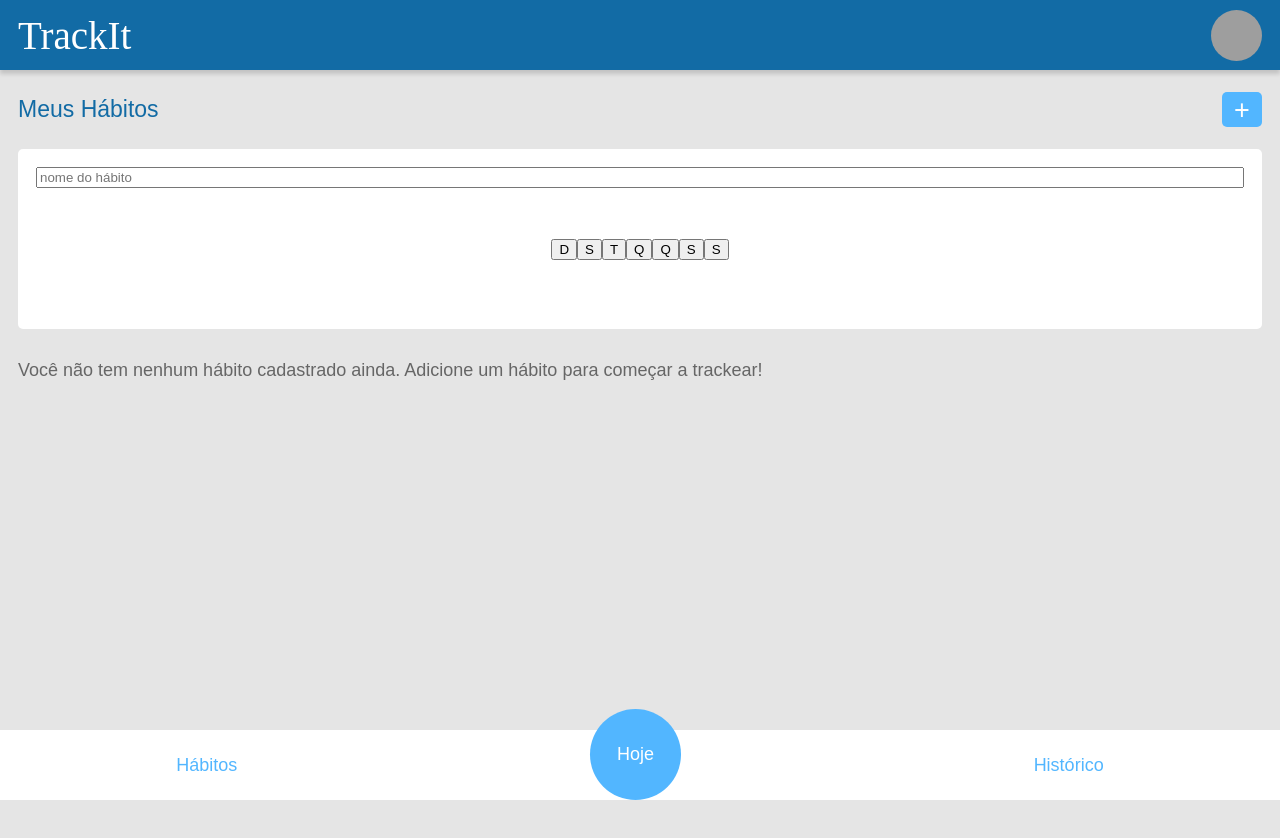
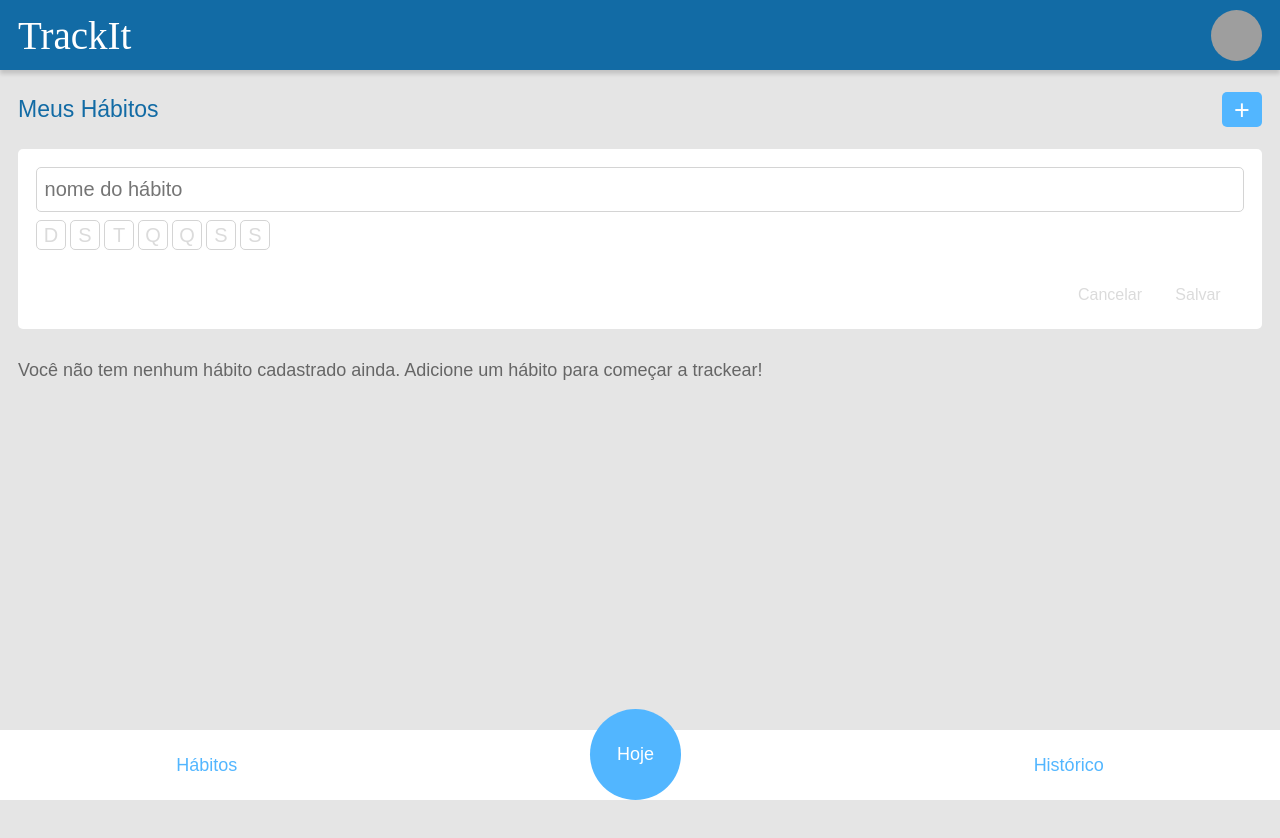
Before and after one commit to teles-tarcisio/Projeto10_TrackIt, a React (Create React App) app: page /habitos in a window 1280 px wide. Shown: the top 838 px of the page. Built offline with nearby package versions, Linux system fonts and the light colour scheme; grey boxes are pictures that could not be loaded.

Commit message:
feat: continuing layout '/habitos' (wip)

```diff
--- a/src/components/Habits/Habits_styles.js
+++ b/src/components/Habits/Habits_styles.js
@@ -105,7 +105,7 @@ const SCRoundProgressBar = styled.div`
   }
 `;
 
-const SCNewHabit = styled.form`
+const SCNewHabitCard = styled.div`
   height: 180px;
   margin: 0 auto 30px auto;
   padding: 18px;
@@ -115,11 +115,41 @@ const SCNewHabit = styled.form`
   border-radius: 5px;
 `;
 
-const SCWeekdayButtons = styled.div`
-  display: flex;
-  margin: auto;
-
-
+const SCHabitName = styled.input`
+  width: 100%;
+  height: 45px;
+  border: 1px solid #D4D4D4;
+  border-radius: 5px;
+  font-size: 20px;
+  line-height: 25px;
+  color: #DBDBDB;
 `;
 
-export { SCHeader, SCFooter, SCRoundProgressBar, SCHabitsList, SCMainContainer, SCHabitsTopBar,SCSimpleButton, SCNewHabit, SCWeekdayButtons };
+const SCWeekButtons = styled.div`
+  display: flex;
+  margin: 8px auto 30px 0;
+`;
+
+const SCWeekdayButton = styled.button`
+  width: 30px;
+  height: 30px;
+  border: 1px solid #D4D4D4;
+  border-radius: 5px;
+  margin-right: 4px;
+  background-color: #FFFFFF;
+  font-size: 20px;
+  line-height: 25px;
+  color: #DBDBDB;
+`;
+
+const SCActionButtons = styled.div`
+  margin-left: auto;
+  & button {
+    width: 84px;
+    border: none;
+    font-size: 16px;
+    line-height: 20px;
+  }
+`;
+
+export { SCHeader, SCFooter, SCRoundProgressBar, SCHabitsList, SCMainContainer, SCHabitsTopBar,SCSimpleButton, SCNewHabitCard, SCHabitName, SCWeekButtons, SCWeekdayButton, SCActionButtons };
--- a/src/components/Habits/NewHabit.js
+++ b/src/components/Habits/NewHabit.js
@@ -1,35 +1,28 @@
-import { SCNewHabit, SCWeekdayButtons } from "./Habits_styles.js";
+import { SCNewHabitCard, SCHabitName, SCWeekButtons, SCWeekdayButton, SCActionButtons } from "./Habits_styles.js";
+
 
 export default function NewHabit() {
   return (
-    <SCNewHabit>
-      <input required
+    <SCNewHabitCard>
+      <SCHabitName required
         type="text"
-        placeholder="nome do hábito" />
-      <SCWeekdayButtons>
-        <input type="button"
-          value="D"
-          name="sunday" />
-        <input type="button"
-          value="S"
-          name="monday" />
-        <input type="button"
-          value="T"
-          name="tuesday" />
-        <input type="button"
-          value="Q"
-          name="wednesday" />
-        <input type="button"
-          value="Q"
-          name="thursday" />
-        <input type="button"
-          value="S"
-          name="friday" />
-        <input type="button"
-          value="S"
-          name="saturday" />
-      </SCWeekdayButtons>
+        placeholder=" nome do hábito" />
+      <SCWeekButtons>
+        <SCWeekdayButton name="1" onClick={(e) => console.log(e.target.name)}>D</SCWeekdayButton>
 
-    </SCNewHabit>
+        <SCWeekdayButton name="2">S</SCWeekdayButton>
+        <SCWeekdayButton name="3">T</SCWeekdayButton>
+        <SCWeekdayButton name="4">Q</SCWeekdayButton>
+        <SCWeekdayButton name="5">Q</SCWeekdayButton>
+        <SCWeekdayButton name="6">S</SCWeekdayButton>
+        <SCWeekdayButton name="7">S</SCWeekdayButton>
+      </SCWeekButtons>
+
+      <SCActionButtons>
+        <SCWeekdayButton>Cancelar</SCWeekdayButton>
+        <SCWeekdayButton>Salvar</SCWeekdayButton>
+      </SCActionButtons>
+
+    </SCNewHabitCard>
   );
 }
```
